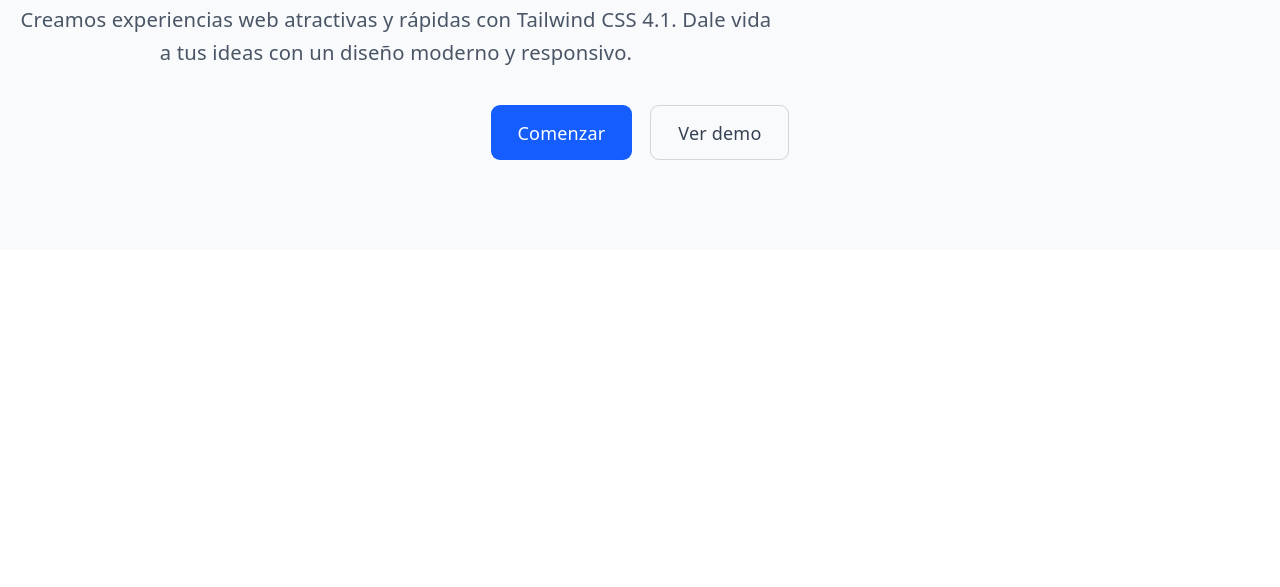
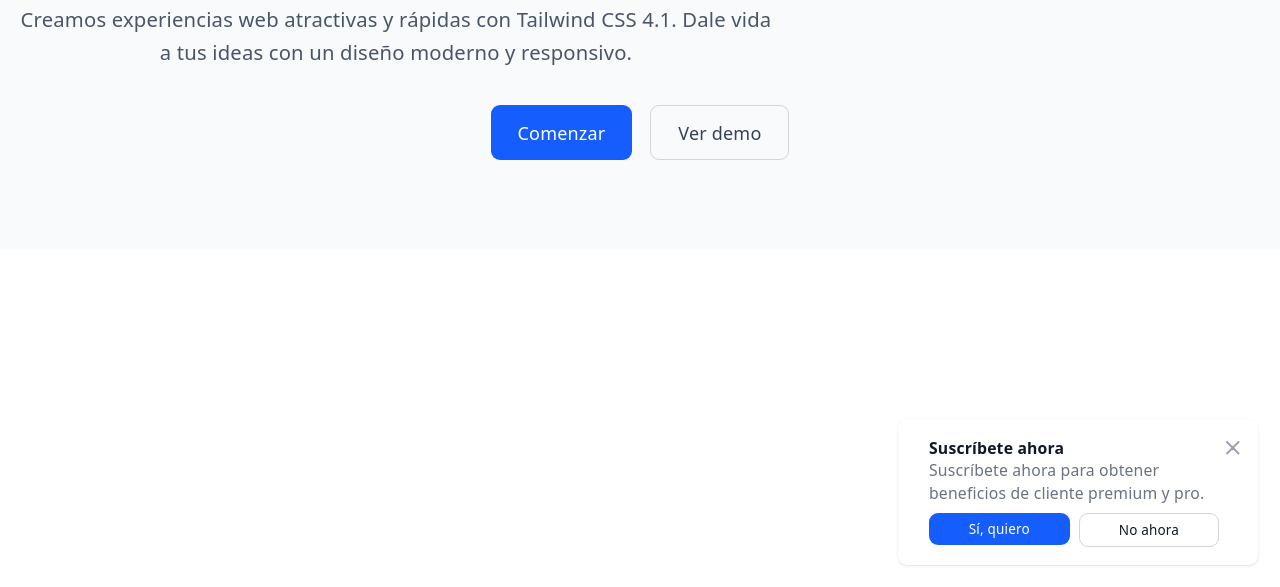
Before and after one commit to dkac14/landing, a website built with Vite: page index.html in a window 1280 px wide. Shown: the part 213-800 px from the top of the page. Built offline with nearby package versions, Linux system fonts and the light colour scheme.

Commit message:
guia08: indroduction /w javascript

```diff
--- a/index.html
+++ b/index.html
@@ -32,5 +32,42 @@
 
         </div>
       </main>
+
+          <div id="toast-interactive"
+         class="hidden fixed right-5 bottom-5 flex items-center w-full max-w-xs p-4 space-x-4 text-gray-500 bg-white divide-x divide-gray-200 rounded-lg shadow-sm dark:text-gray-400 dark:divide-gray-700 dark:bg-gray-800"
+         role="alert">
+
+         <div class="flex">
+
+             <!-- Content -->
+             <div class="ms-3 text-sm font-normal">
+                 <span class="mb-1 text-sm font-semibold text-gray-900 dark:text-white">Suscríbete ahora</span>
+                 <div class="mb-2">Suscríbete ahora para obtener beneficios de cliente premium y pro.</div>
+                 <div class="grid grid-cols-2 gap-2">
+                 <div>
+                     <a href="#"
+                     class="inline-flex justify-center w-full px-2 py-1.5 text-xs font-medium text-white bg-blue-600 rounded-lg hover:bg-blue-700 focus:ring-4 focus:outline-none focus:ring-blue-300 dark:bg-blue-500 dark:hover:bg-blue-600 dark:focus:ring-blue-800">Sí, quiero</a>
+                 </div>
+                 <div>
+                     <a href="#"
+                     class="inline-flex justify-center w-full px-2 py-1.5 text-xs font-medium text-gray-900 bg-white border border-gray-300 rounded-lg hover:bg-gray-100 focus:ring-4 focus:outline-none focus:ring-gray-200 dark:bg-gray-600 dark:text-white dark:border-gray-600 dark:hover:bg-gray-700 dark:hover:border-gray-700 dark:focus:ring-gray-700">No ahora</a>
+                 </div>
+                 </div>
+             </div>
+
+             <!-- Close button -->
+             <button type="button"
+                 class="ms-auto -mx-1.5 -my-1.5 p-1.5 inline-flex items-center justify-center w-8 h-8 text-gray-400 bg-white rounded-lg hover:text-gray-900 hover:bg-gray-100 focus:ring-2 focus:ring-gray-300 dark:text-gray-500 dark:hover:text-white dark:bg-gray-800 dark:hover:bg-gray-700"
+                 data-dismiss-target="#toast-interactive" aria-label="Close">
+                 <span class="sr-only">Close</span>
+                 <svg class="w-3 h-3" xmlns="http://www.w3.org/2000/svg" fill="none" viewBox="0 0 14 14" aria-hidden="true">
+                 <path stroke="currentColor" stroke-linecap="round" stroke-linejoin="round" stroke-width="2"
+                     d="m1 1 6 6m0 0 6 6M7 7l6-6M7 7l-6 6" />
+                 </svg>
+             </button>
+         </div>
+     </div>
+
+    <script src="./src/js/file01.js"></script>
     </body>
 </html>
--- /dev/null
+++ b/src/js/file01.js
@@ -0,0 +1,28 @@
+"use strict";
+/*
+(() => {
+    alert("¡Bienvenido a la página!");
+    console.log("Mensaje de bienvenida mostrado.");
+})();
+*/
+
+const showToast = () => {
+    const toast = document.getElementById("toast-interactive");
+    if (toast) {
+        toast.classList.add("md:block");
+    }
+};
+
+const showVideo = () => {
+    const demo = document.getElementById("demo");
+    if (demo) {
+        demo.addEventListener("click", () => {
+            window.open("https://www.youtube.com/watch?v=dQw4w9WgXcQ", "_blank");
+        });
+    }
+};
+
+(() => {
+    showToast();
+    showVideo();
+})();
```
